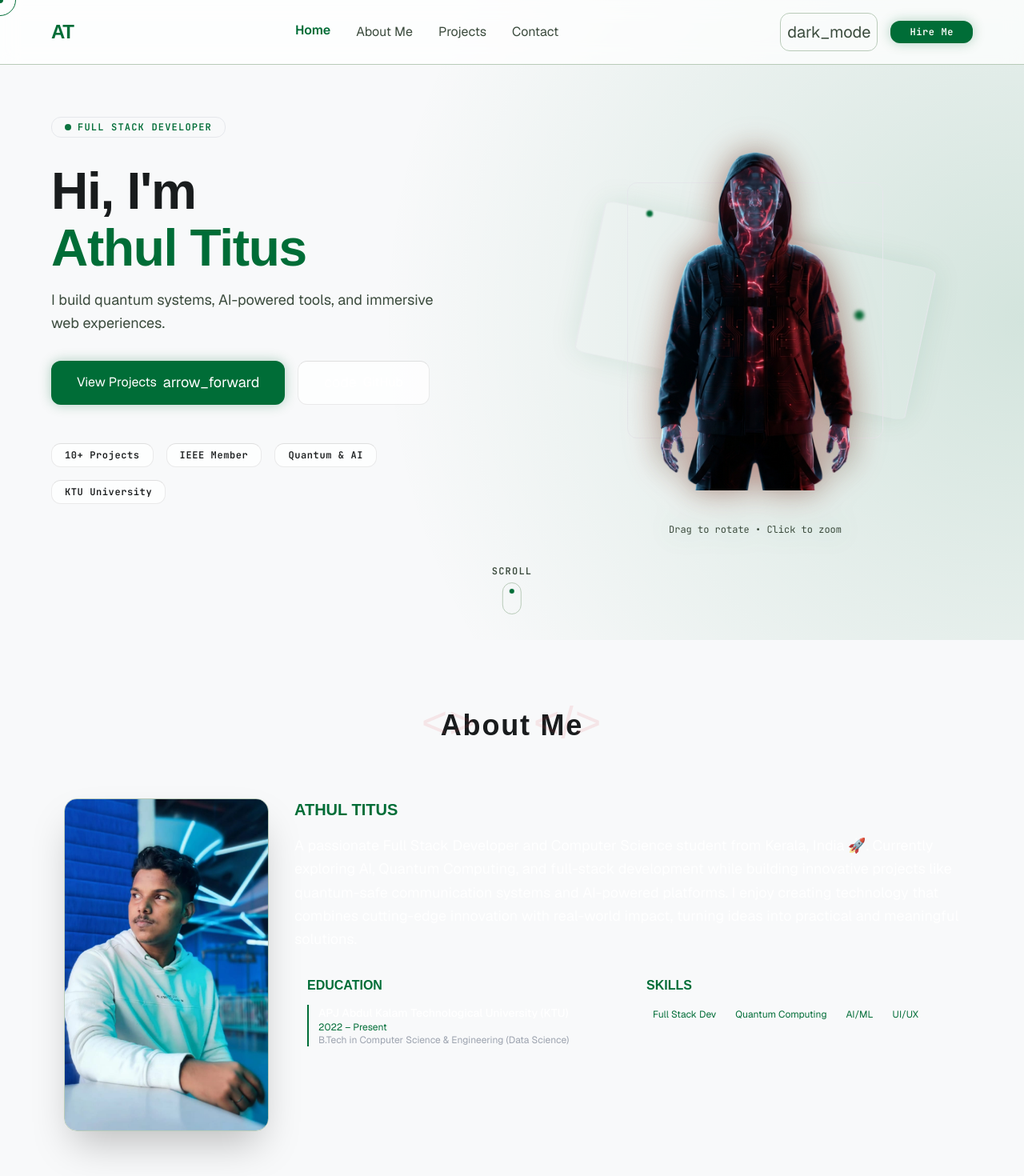
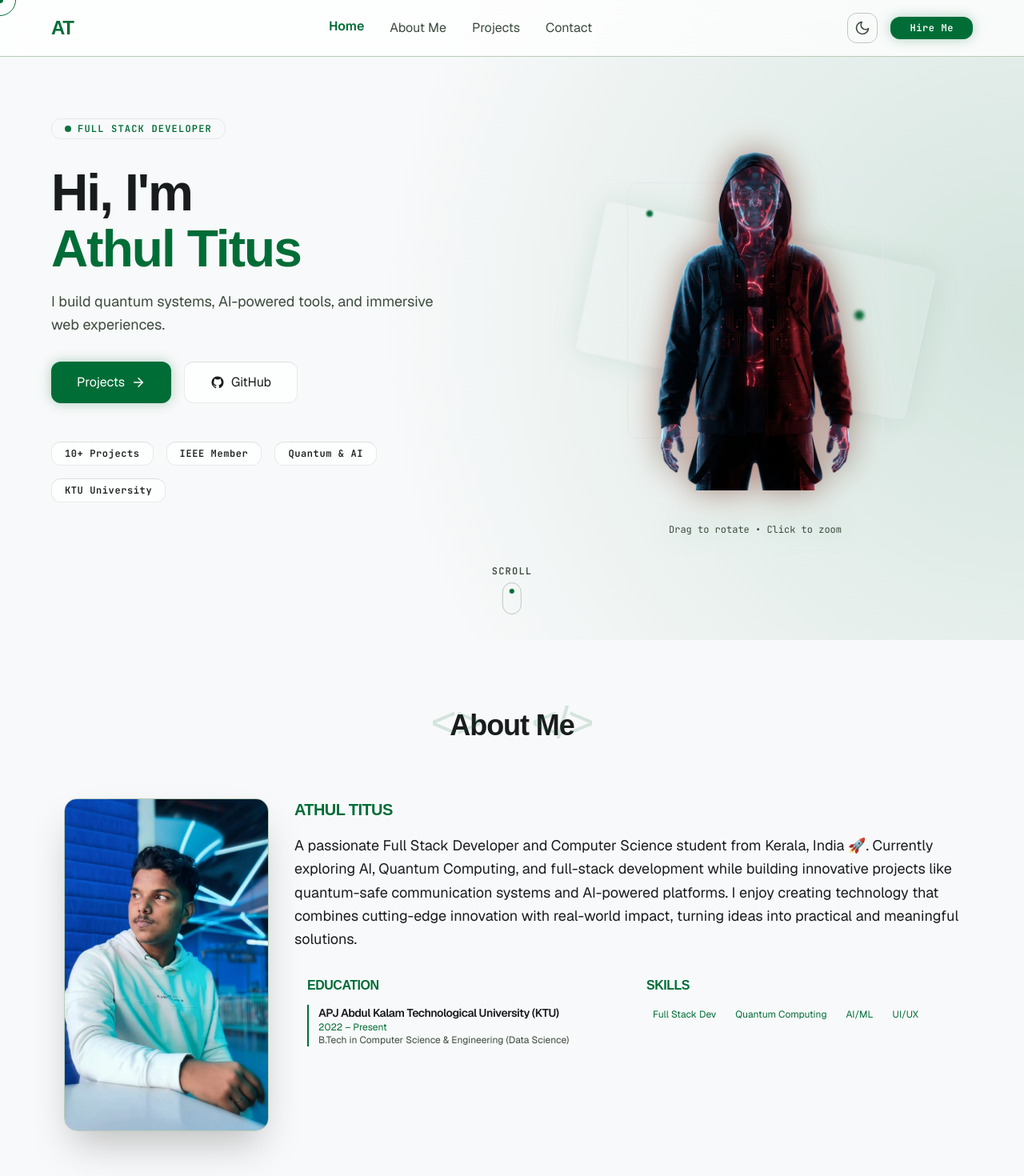
Before and after one commit to Athul-Titus/portfolio, a React (Vite) app: page / in a window 1280 px wide. Shown: the top 1470 px of the page at 80% size. Built offline with nearby package versions, Linux system fonts and the light colour scheme; a web font is replaced by a local one.

Commit message:
feat: initialize project structure with core components and Tailwind CSS styles

```diff
--- a/src/components/About.jsx
+++ b/src/components/About.jsx
@@ -49,7 +49,7 @@
           <div className="flex flex-col md:flex-row gap-8 items-start">
             {/* Profile Photo */}
             <AnimateOnScroll className="w-64 h-[26rem] flex-shrink-0 mx-auto md:mx-0">
-              <div className="relative group w-full h-full rounded-2xl shadow-2xl overflow-hidden border border-border-subtle hover:border-[#E63946]/50 transition-all duration-500">
+              <div className="relative group w-full h-full rounded-2xl shadow-2xl overflow-hidden border border-border-subtle hover:border-primary/50 transition-all duration-500">
                 <img
                   src={`${import.meta.env.BASE_URL}profile.jpg`}
                   alt="Athul Titus"
@@ -68,7 +68,7 @@
                 <h3 className="text-primary text-xl font-semibold font-heading">
                   ATHUL TITUS
                 </h3>
-                <p className="text-lg text-white/90 leading-relaxed">
+                <p className="text-lg text-text-primary leading-relaxed">
                   A passionate Full Stack Developer and Computer Science student from Kerala, India 🚀. Currently exploring AI, Quantum Computing, and full-stack development while building innovative projects like quantum-safe communication systems and AI-powered platforms. I enjoy creating technology that combines cutting-edge innovation with real-world impact, turning ideas into practical and meaningful solutions.
                 </p>
               </AnimateOnScroll>
@@ -83,9 +83,9 @@
                     <div className="space-y-3">
                       {education.map((edu, i) => (
                         <div key={i} className="border-l-2 border-primary pl-3">
-                          <h4 className="text-white text-sm font-medium">{edu.school}</h4>
+                          <h4 className="text-text-primary text-sm font-medium">{edu.school}</h4>
                           <p className="text-primary text-xs">{edu.period}</p>
-                          <p className="text-gray-400 text-xs">{edu.degree}</p>
+                          <p className="text-text-secondary text-xs">{edu.degree}</p>
                         </div>
                       ))}
                     </div>
--- a/src/components/Hero.jsx
+++ b/src/components/Hero.jsx
@@ -113,13 +113,20 @@
             <button
               onClick={() => document.getElementById('projects')?.scrollIntoView({ behavior: 'smooth' })}
               className="bg-primary text-white dark:text-dark px-8 py-3 rounded-full font-body-md text-body-md flex items-center gap-2 red-glow red-glow-hover transition-all duration-300 hover:scale-95">
-                View Projects
-                <span className="material-symbols-outlined text-[18px]">arrow_forward</span>
+                Projects
+                {/* Arrow right icon */}
+                <svg xmlns="http://www.w3.org/2000/svg" width="18" height="18" viewBox="0 0 24 24" fill="none" stroke="currentColor" strokeWidth="2" strokeLinecap="round" strokeLinejoin="round">
+                  <line x1="5" y1="12" x2="19" y2="12"/>
+                  <polyline points="12 5 19 12 12 19"/>
+                </svg>
             </button>
             <button
               onClick={() => window.open('https://github.com/Athul-Titus', '_blank')}
-              className="bg-transparent border border-border-subtle hover:border-primary/50 text-white px-8 py-3 rounded-full font-body-md text-body-md flex items-center gap-2 transition-all duration-300 hover:bg-white/5 hover:scale-95 glass-card">
-                <span className="material-symbols-outlined text-[18px]">code</span>
+              className="bg-transparent border border-border-subtle hover:border-primary/50 text-on-surface px-8 py-3 rounded-full font-body-md text-body-md flex items-center gap-2 transition-all duration-300 hover:bg-on-surface/5 hover:scale-95 glass-card">
+                {/* GitHub SVG icon */}
+                <svg xmlns="http://www.w3.org/2000/svg" width="18" height="18" viewBox="0 0 24 24" fill="currentColor">
+                  <path d="M12 2C6.477 2 2 6.484 2 12.017c0 4.425 2.865 8.18 6.839 9.504.5.092.682-.217.682-.483 0-.237-.008-.868-.013-1.703-2.782.605-3.369-1.343-3.369-1.343-.454-1.158-1.11-1.466-1.11-1.466-.908-.62.069-.608.069-.608 1.003.07 1.531 1.032 1.531 1.032.892 1.53 2.341 1.088 2.91.832.092-.647.35-1.088.636-1.338-2.22-.253-4.555-1.113-4.555-4.951 0-1.093.39-1.988 1.029-2.688-.103-.253-.446-1.272.098-2.65 0 0 .84-.27 2.75 1.026A9.564 9.564 0 0 1 12 6.844a9.59 9.59 0 0 1 2.504.337c1.909-1.296 2.747-1.027 2.747-1.027.546 1.379.202 2.398.1 2.651.64.7 1.028 1.595 1.028 2.688 0 3.848-2.339 4.695-4.566 4.943.359.309.678.92.678 1.855 0 1.338-.012 2.419-.012 2.747 0 .268.18.58.688.482A10.02 10.02 0 0 0 22 12.017C22 6.484 17.522 2 12 2z"/>
+                </svg>
                 GitHub
             </button>
           </div>
--- a/src/components/Navbar.jsx
+++ b/src/components/Navbar.jsx
@@ -117,9 +117,25 @@
             className="p-2 rounded-full border border-border-subtle bg-transparent text-on-surface-variant hover:text-on-surface hover:border-primary/50 transition-all duration-300 flex items-center justify-center cursor-pointer"
             aria-label="Toggle theme"
           >
-            <span className="material-symbols-outlined text-[20px] flex items-center justify-center">
-              {theme === 'light' ? 'dark_mode' : 'light_mode'}
-            </span>
+            {theme === 'light' ? (
+              // Moon icon — shown in light mode to switch to dark
+              <svg xmlns="http://www.w3.org/2000/svg" width="20" height="20" viewBox="0 0 24 24" fill="none" stroke="currentColor" strokeWidth="2" strokeLinecap="round" strokeLinejoin="round">
+                <path d="M21 12.79A9 9 0 1 1 11.21 3 7 7 0 0 0 21 12.79z"/>
+              </svg>
+            ) : (
+              // Sun icon — shown in dark mode to switch to light
+              <svg xmlns="http://www.w3.org/2000/svg" width="20" height="20" viewBox="0 0 24 24" fill="none" stroke="currentColor" strokeWidth="2" strokeLinecap="round" strokeLinejoin="round">
+                <circle cx="12" cy="12" r="5"/>
+                <line x1="12" y1="1" x2="12" y2="3"/>
+                <line x1="12" y1="21" x2="12" y2="23"/>
+                <line x1="4.22" y1="4.22" x2="5.64" y2="5.64"/>
+                <line x1="18.36" y1="18.36" x2="19.78" y2="19.78"/>
+                <line x1="1" y1="12" x2="3" y2="12"/>
+                <line x1="21" y1="12" x2="23" y2="12"/>
+                <line x1="4.22" y1="19.78" x2="5.64" y2="18.36"/>
+                <line x1="18.36" y1="5.64" x2="19.78" y2="4.22"/>
+              </svg>
+            )}
           </button>
 
           <button
--- a/src/components/ProjectCard.jsx
+++ b/src/components/ProjectCard.jsx
@@ -111,7 +111,7 @@
               href={project.liveUrl}
               target="_blank"
               rel="noopener noreferrer"
-              className="inline-flex items-center gap-1.5 text-sm font-heading font-medium text-white/80 hover:text-white border border-white/20 hover:border-white/50 px-3 py-1 rounded-full transition-all duration-200 cursor-none"
+              className="inline-flex items-center gap-1.5 text-sm font-heading font-medium text-on-surface-variant hover:text-on-surface border border-border-subtle hover:border-primary/50 px-3 py-1 rounded-full transition-all duration-200 cursor-none"
             >
               <svg width="13" height="13" viewBox="0 0 24 24" fill="none" stroke="currentColor" strokeWidth="2.5" strokeLinecap="round" strokeLinejoin="round">
                 <path d="M18 13v6a2 2 0 0 1-2 2H5a2 2 0 0 1-2-2V8a2 2 0 0 1 2-2h6" />
--- a/src/components/SocialSidebar.jsx
+++ b/src/components/SocialSidebar.jsx
@@ -27,7 +27,7 @@
           href={link.url}
           target="_blank"
           rel="noopener noreferrer"
-          className="text-white hover:text-primary transition-colors duration-300"
+          className="text-on-surface-variant hover:text-primary transition-colors duration-300"
           aria-label={link.name}
         >
           {icons[link.icon]}
--- a/src/styles/index.css
+++ b/src/styles/index.css
@@ -39,6 +39,18 @@
   --font-heading: 'Anybody', sans-serif;
   --font-body: 'Geist', sans-serif;
   --font-mono: 'JetBrains Mono', monospace;
+}
+
+/* Typography tweaks for Anybody in light theme */
+html.light h1,
+html.light h2,
+html.light h3,
+html.light h4,
+html.light h5,
+html.light h6,
+html.light .font-heading {
+  font-weight: 800 !important;
+  letter-spacing: -0.03em !important;
 }
 
 /* ─── Base Reset ─── */
@@ -110,11 +122,11 @@
 
 @keyframes pulse-glow {
   0%, 100% {
-    text-shadow: 0 0 10px rgba(230, 57, 70, 0.3);
+    text-shadow: 0 0 10px rgba(var(--color-primary-rgb), 0.3);
     opacity: 0.7;
   }
   50% {
-    text-shadow: 0 0 30px rgba(230, 57, 70, 0.8), 0 0 60px rgba(230, 57, 70, 0.4);
+    text-shadow: 0 0 30px rgba(var(--color-primary-rgb), 0.8), 0 0 60px rgba(var(--color-primary-rgb), 0.4);
     opacity: 1;
   }
 }
@@ -127,7 +139,7 @@
   animation: letterReveal 0.6s ease forwards;
 }
 .intro-letter-glow {
-  text-shadow: 0 0 40px rgba(230, 57, 70, 0.2);
+  text-shadow: 0 0 40px rgba(var(--color-primary-rgb), 0.2);
 }
 
 @keyframes letterReveal {
@@ -151,7 +163,7 @@
 .section-heading .bracket {
   position: absolute;
   font-size: 3.5rem;
-  color: rgba(230, 57, 70, 0.1);
+  color: rgba(var(--color-primary-rgb), 0.15);
   font-family: var(--font-heading);
   font-weight: 400;
 }
@@ -196,7 +208,7 @@
 /* ─── Input Styles ─── */
 .input-field {
   background: var(--color-dark);
-  border: 1px solid rgba(255, 255, 255, 0.08);
+  border: 1px solid var(--color-border);
   border-radius: 6px;
   padding: 12px 16px;
   color: var(--color-text);
@@ -208,7 +220,7 @@
 }
 .input-field:focus {
   border-color: var(--color-primary);
-  box-shadow: 0 0 0 2px rgba(230, 57, 70, 0.15);
+  box-shadow: 0 0 0 2px rgba(var(--color-primary-rgb), 0.15);
 }
 .input-field::placeholder {
   color: var(--color-text-muted);
```
